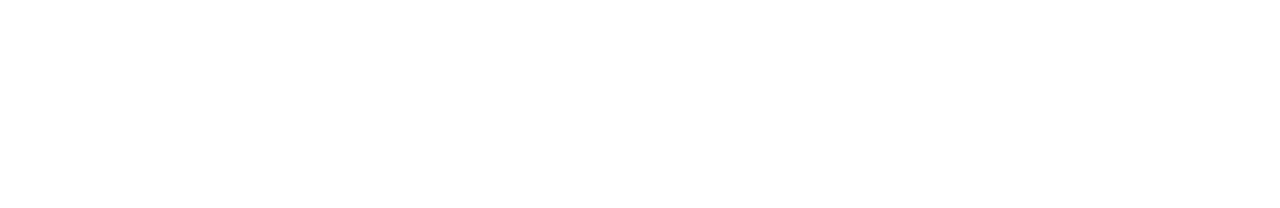
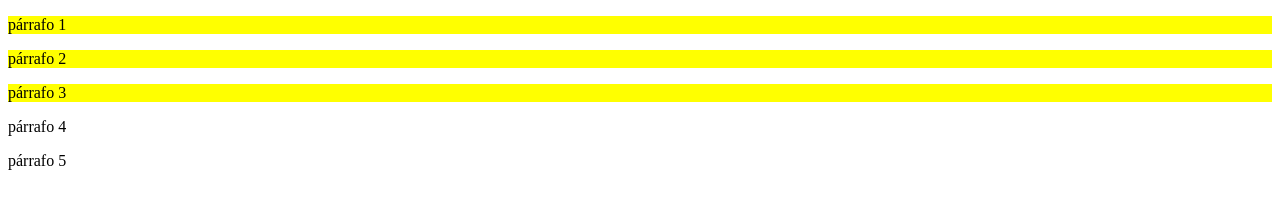
Before and after one commit to danyca13/introducion_web, a plain HTML site: page views/html_con_estilos/selectores_combinadores.html in a window 1280 px wide. Drawn offline with Linux system fonts and the light colour scheme.

Commit message:
combinador decendiente

```diff
--- a/views/html_con_estilos/selectores_combinadores.html
+++ b/views/html_con_estilos/selectores_combinadores.html
@@ -5,9 +5,24 @@
     <meta charset="UTF-8">
     <meta name="viewport" content="width=device-width, initial-scale=1.0">
     <title>Selector Combinadores</title>
+    <style>
+        div p {
+            background-color: yellow;
+        }
+    </style>
 </head>
 
 <body>
+    <div>
+        <p>párrafo 1</p>
+        <p>párrafo 2</p>
+        <section>
+            <p>párrafo 3</p>
+        </section>
+
+    </div>
+    <p>párrafo 4</p>
+    <p>párrafo 5</p>
 
 </body>
 
```
